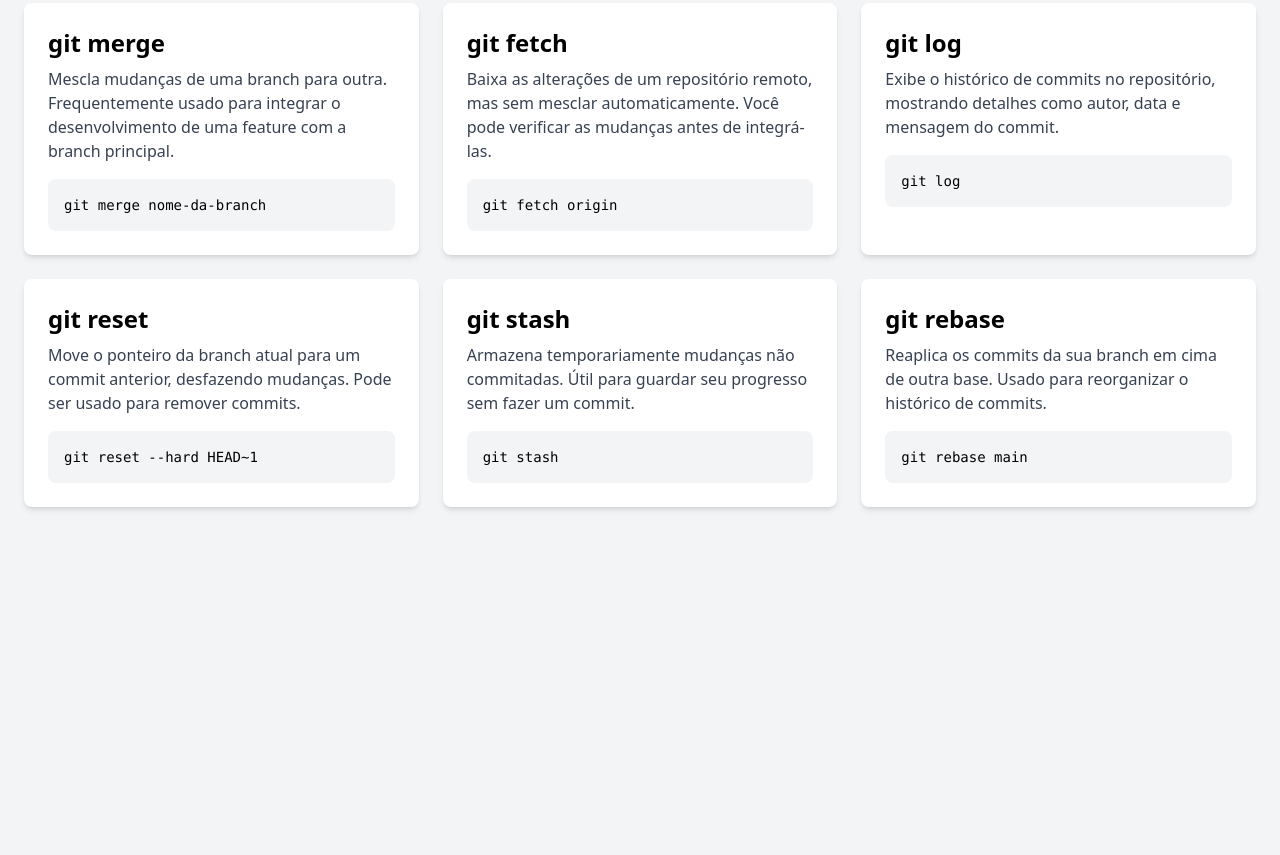
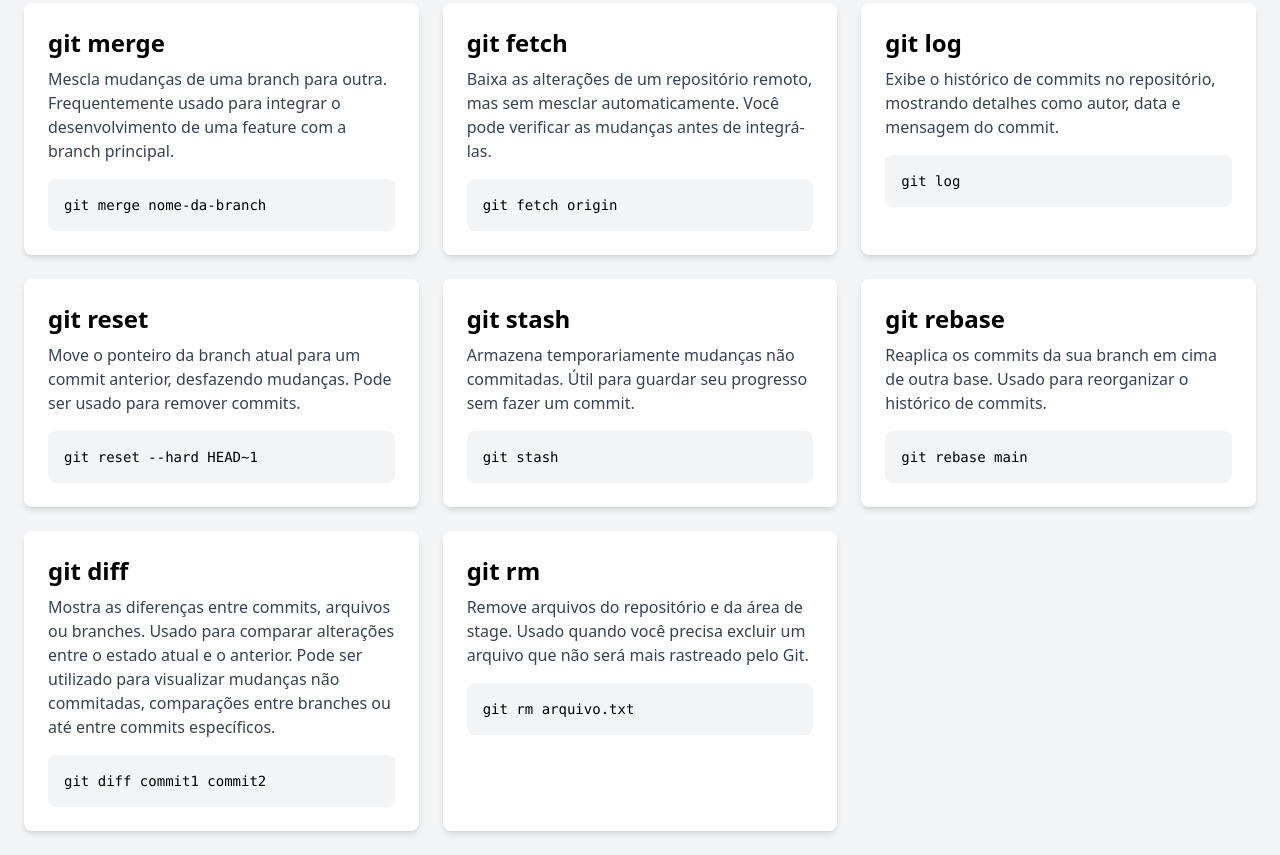
Before and after one commit to arthurmfroes/arthurmfroes.github.io, a plain HTML site: page git-tutorial/index.html in a window 1280 px wide. Shown: the part 939-1794 px from the top of the page. Before the commit the page ends 1470 px from the top, so only its background shows below. Drawn offline with nearby package versions, Linux system fonts and the light colour scheme.

Commit message:
adição de comandos importantes

```diff
--- a/git-tutorial/index.html
+++ b/git-tutorial/index.html
@@ -15,49 +15,40 @@
 
     <h1 class="text-4xl font-bold mb-6 text-center">Git Cheat Sheet</h1>
 
-    <!-- Search Bar -->
     <div class="flex justify-center mb-8">
         <input type="text" id="searchInput" onkeyup="searchCards()" placeholder="Pesquise por comandos, descrições ou tags..."
                class="border rounded-lg p-2 w-2/3 shadow-md focus:outline-none focus:ring-2 focus:ring-blue-500">
     </div>
 
-    <!-- Container for Git Command Cards -->
     <div id="cardsContainer" class="grid grid-cols-1 md:grid-cols-2 lg:grid-cols-3 gap-6"></div>
 
     <script>
-        // Function to create and append a new Git command card
         function createCard(cardId, commandName, commandDescription, exampleUsage, tags) {
-            // Create a div for the card
+
             const cardDiv = document.createElement('div');
             cardDiv.className = 'bg-white p-6 rounded-lg shadow-md';
             cardDiv.id = cardId;
             cardDiv.setAttribute('data-tags', tags.join(' ').toLowerCase());
 
-            // Add title (command name)
             const title = document.createElement('h2');
             title.className = 'text-2xl font-bold mb-2';
             title.innerText = commandName;
 
-            // Add description
             const description = document.createElement('p');
             description.className = 'text-gray-700 mb-4';
             description.innerText = commandDescription;
 
-            // Add example usage
             const example = document.createElement('pre');
             example.className = 'bg-gray-100 p-4 rounded-lg text-sm font-mono';
             example.innerText = exampleUsage;
 
-            // Append all elements to the card
             cardDiv.appendChild(title);
             cardDiv.appendChild(description);
             cardDiv.appendChild(example);
 
-            // Append the card to the container
             document.getElementById('cardsContainer').appendChild(cardDiv);
         }
 
-        // Function to filter cards based on search input
         function searchCards() {
             const input = document.getElementById('searchInput').value.toLowerCase();
             const cards = document.querySelectorAll('#cardsContainer > div');
@@ -73,8 +64,6 @@
                 }
             });
         }
-
-        // Populating the Git Cheat Sheet with detailed commands
 
         createCard(
             'card1',
@@ -195,6 +184,22 @@
             'git rebase main',
             ['rebase', 'reorganizar', 'histórico', 'mesclar', 'rebasing', 'commits', 'sincronizar', 'atualizar']
         );
+
+        createCard(
+            'card16',
+            'git diff',
+            'Mostra as diferenças entre commits, arquivos ou branches. Usado para comparar alterações entre o estado atual e o anterior. Pode ser utilizado para visualizar mudanças não commitadas, comparações entre branches ou até entre commits específicos.',
+            'git diff commit1 commit2',
+            ['comparar', 'diferenças', 'alterações', 'diff', 'mudanças', 'branch', 'commits', 'arquivos', 'comparação']
+        );
+
+        createCard(
+            'card17',
+            'git rm',
+            'Remove arquivos do repositório e da área de stage. Usado quando você precisa excluir um arquivo que não será mais rastreado pelo Git.',
+            'git rm arquivo.txt',
+            ['remover', 'excluir', 'delete', 'rm', 'arquivo', 'repositório', 'git', 'deletar']
+        );
     </script>
 
 </body>
```
